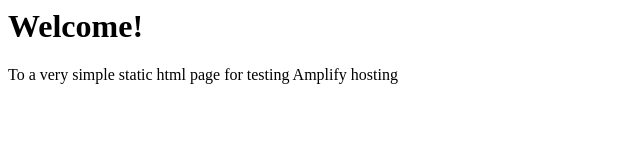
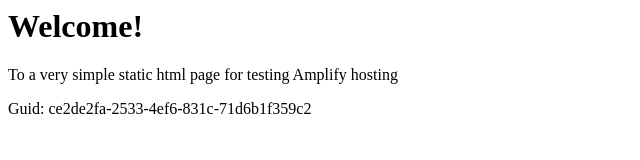
Before and after one commit to aws-aemilia-fra/Github-PR-Commit-Integration-Test-DoNotTouch-v1-preprod-eu-central-1, a website: page src/index.html in a window 1280 px wide. Shown: the whole page, without its empty margins (0-640 px from the left). Drawn offline with Linux system fonts and the light colour scheme.

Commit message:
commit from integ tests

```diff
--- a/src/index.html
+++ b/src/index.html
@@ -1,3 +1,5 @@
+
+
 <html lang="en">
 
 <head>
@@ -10,6 +12,6 @@
 <body>
     <h1>Welcome!</h1>
     <p>To a very simple static html page for testing Amplify hosting</p>
-</body>
+    <p>Guid: ce2de2fa-2533-4ef6-831c-71d6b1f359c2</p></body>
 
 </html>
```
